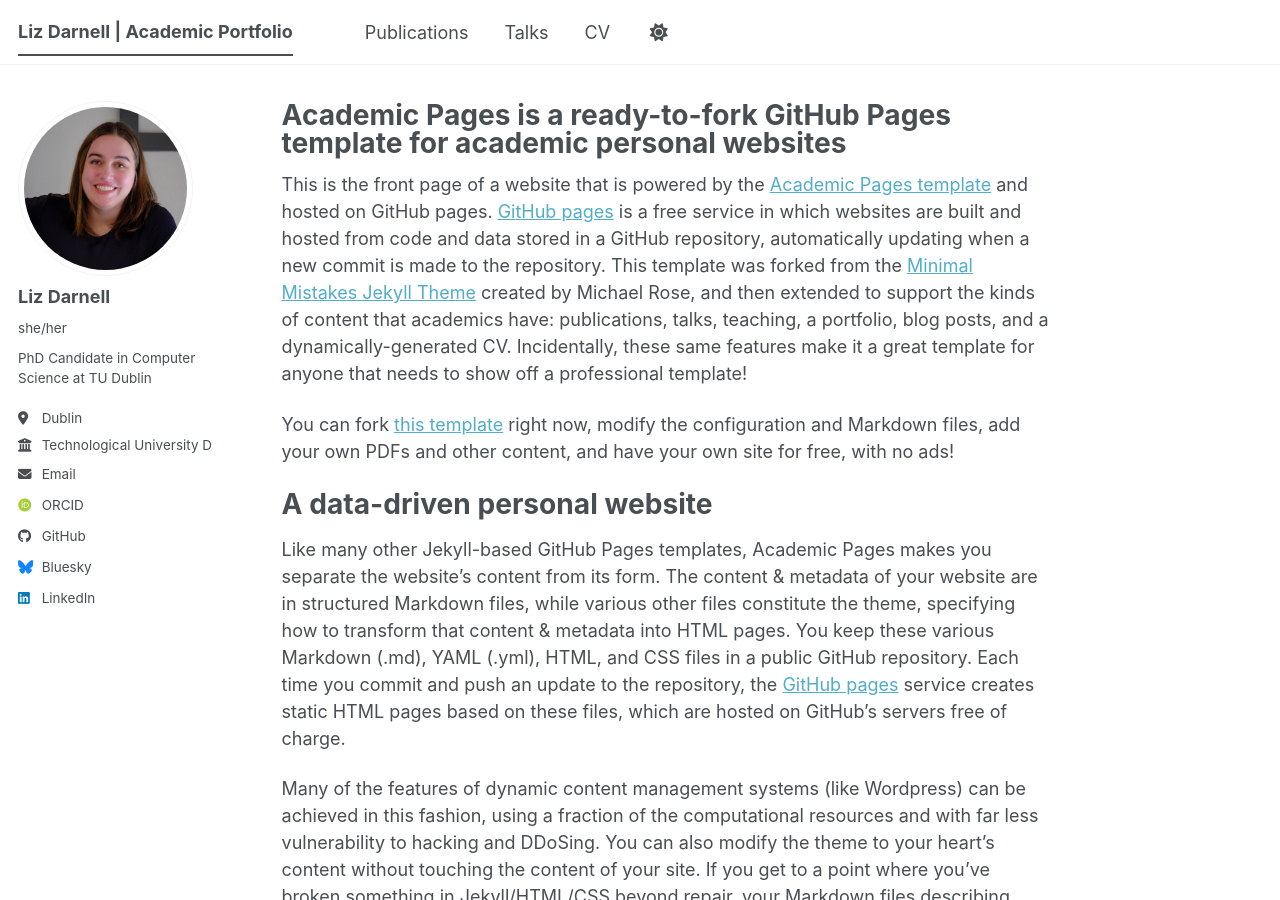
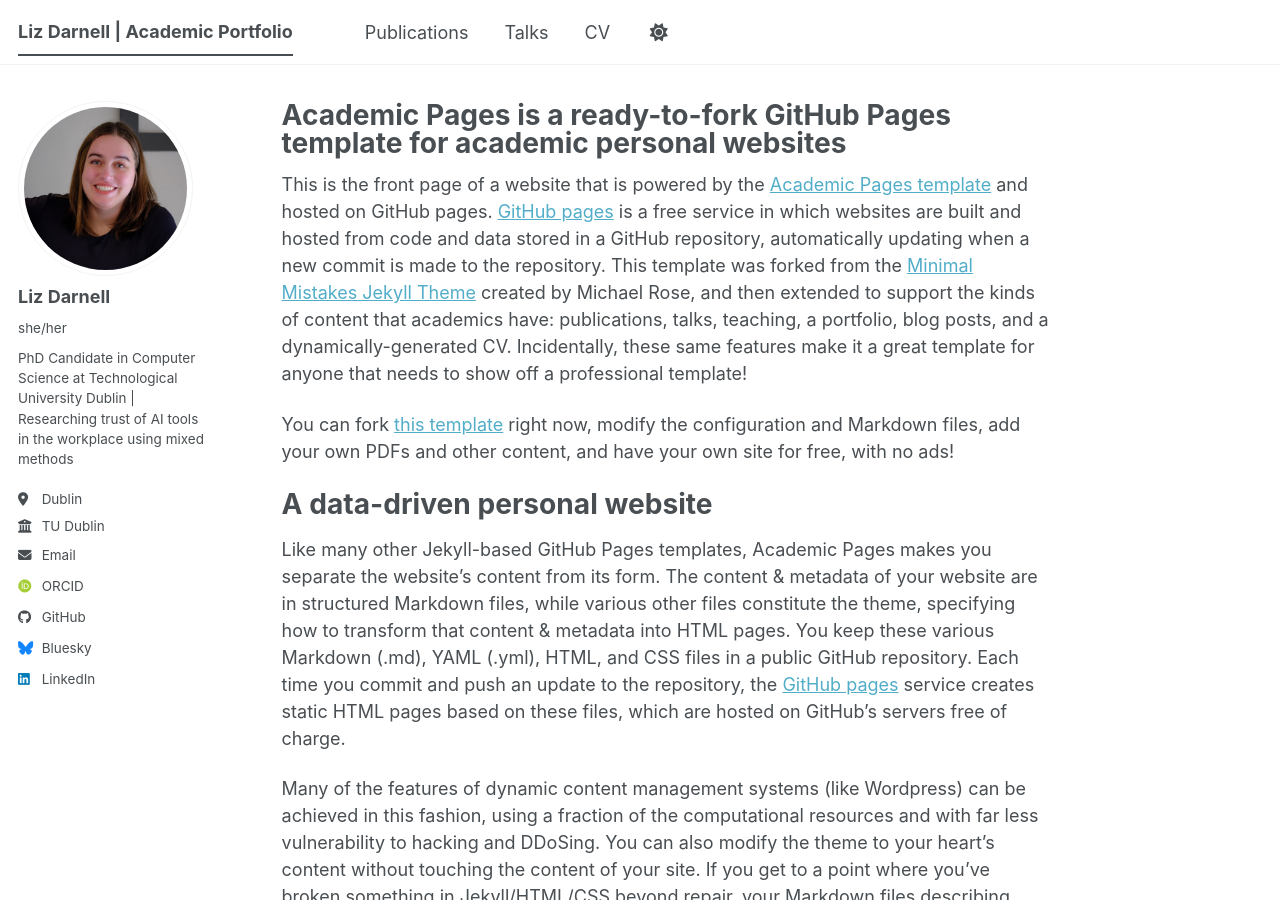
Before and after one commit to liz-darnell/liz-darnell.github.io, a Jekyll site: the page built from _pages/about.md, in a window 1280 px wide and 900 px high. Built offline with Jekyll 4.4.1, drawn with Linux system fonts in a browser that asks for light colours; some web fonts are replaced; a script bundle is joined from its source files by our own code; library files that are not in the unit come from our copies.

Commit message:
Update _config.yml

```diff
--- a/_config.yml
+++ b/_config.yml
@@ -26,9 +26,9 @@
   avatar           : "profile.png"
   name             : "Liz Darnell"
   pronouns         : "she/her"
-  bio              : "PhD Candidate in Computer Science at TU Dublin"
+  bio              : "PhD Candidate in Computer Science at Technological University Dublin | Researching trust of AI tools in the workplace using mixed methods"
   location         : "Dublin"
-  employer         : "Technological University Dublin"
+  employer         : "TU Dublin"
   uri              : # URL
   email            : "elizabeth.g.darnell@mytudublin.ie"
 
```
